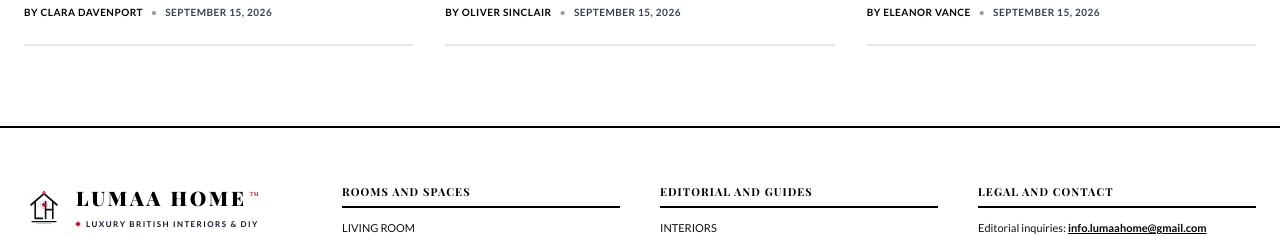
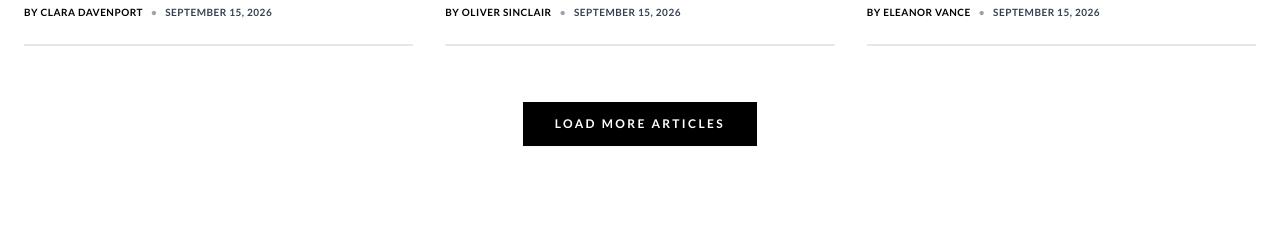
Before and after one commit to umerfarooq698/lumaahome, a React (Vite) app: page / in a window 1280 px wide. Shown: the part 3697-3933 px from the top of the page. Built offline with nearby package versions, Linux system fonts and the light colour scheme; a web font is replaced by a local one.

Commit message:
feat(home): display 18 articles initially with luxury Load More button on homepage

```diff
--- a/src/App.jsx
+++ b/src/App.jsx
@@ -194,6 +194,7 @@ export default function App() {
   // Current Active Route State
   const [routeState, setRouteState] = useState(() => parseCurrentRoute(articlesList));
   const [searchQuery, setSearchQuery] = useState('');
+  const [visibleHomeCount, setVisibleHomeCount] = useState(18);
   const [isSubscribeOpen, setIsSubscribeOpen] = useState(false);
   const [isAIGeneratorOpen, setIsAIGeneratorOpen] = useState(false);
   const [savedIds, setSavedIds] = useState(() => {
@@ -370,7 +371,9 @@ export default function App() {
   // Always dynamic: Newest article is #1 Cover Story, next 2 are Stacked Features
   const coverArticle = articlesList[0];
   const stackedArticles = articlesList.slice(1, 3);
-  const homeGridArticles = articlesList.slice(1, 19);
+  const allHomeGridArticles = articlesList.slice(1);
+  const homeGridArticles = allHomeGridArticles.slice(0, visibleHomeCount);
+  const hasMoreHomeArticles = allHomeGridArticles.length > visibleHomeCount;
 
   return (
     <div className="min-h-screen bg-white text-[#111111] flex flex-col justify-between">
@@ -483,6 +486,8 @@ export default function App() {
                 onSelectArticle={handleSelectArticle}
                 onSelectAuthor={handleAuthorChange}
                 sectionTitle="LATEST EDITORIAL STORIES"
+                hasMore={hasMoreHomeArticles}
+                onLoadMore={() => setVisibleHomeCount((prev) => prev + 18)}
               />
             </>
           )}
--- a/src/components/EditorialGrid.jsx
+++ b/src/components/EditorialGrid.jsx
@@ -4,7 +4,9 @@ export default function EditorialGrid({
   articles,
   onSelectArticle,
   onSelectAuthor,
-  sectionTitle = "LATEST EDITORIAL STORIES"
+  sectionTitle = "LATEST EDITORIAL STORIES",
+  hasMore = false,
+  onLoadMore
 }) {
   if (!articles || articles.length === 0) {
     return (
@@ -81,6 +83,18 @@ export default function EditorialGrid({
           </article>
         ))}
       </div>
+
+      {/* Load More Button (Homepage only) */}
+      {hasMore && onLoadMore && (
+        <div className="pt-8 pb-4 text-center">
+          <button
+            onClick={onLoadMore}
+            className="inline-flex items-center gap-2 bg-black text-white hover:bg-[#C8102E] px-8 py-3.5 text-xs font-bold uppercase tracking-[0.2em] transition duration-300 shadow-sm cursor-pointer"
+          >
+            <span>LOAD MORE ARTICLES</span>
+          </button>
+        </div>
+      )}
     </section>
   );
 }
```
Also changed, not shown: 1 other file (tests, documents, lock files or other folders).
